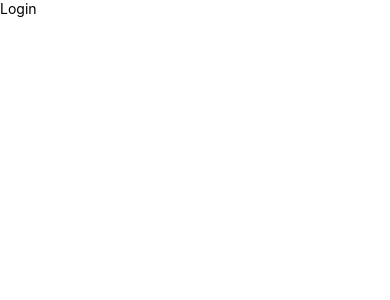
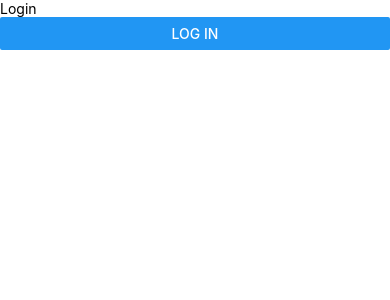
Before and after one commit to ndockens/react-native-testing-demo, a React Native app: screen / in a window 390 px wide. Shown: the top 300 px of the page. Built offline with nearby package versions, Linux system fonts and the light colour scheme.

Commit message:
Add basic login function

```diff
--- a/App.js
+++ b/App.js
@@ -1,16 +1,37 @@
-import React from 'react';
+import React, { useState } from 'react';
 import {
+  Button,
   SafeAreaView,
   Text,
   View,
 } from 'react-native';
 
+const LoginScreen = (props) => {
+  return (
+    <View testID='login_screen'>
+      <Text>Login</Text>
+      <Button testID='login_button' title='Log In' onPress={() => props.onLogIn({ username: 'joe' })} />
+    </View>
+  );
+};
+
+const ProfileScreen = (props) => {
+  return (
+    <View testID='profile_screen'>
+      <Text>Profile</Text>
+    </View>
+  );
+};
+
 const App = () => {
+  const [currentUser, setCurrentUser] = useState(null);
+  const userIsLoggedIn = () => currentUser !== undefined && currentUser !== null;
+
   return (
     <SafeAreaView>
-      <View testID='login'>
-        <Text>Login</Text>
-      </View>
+      {userIsLoggedIn()
+        ? <ProfileScreen user={currentUser} />
+        : <LoginScreen onLogIn={setCurrentUser} />}
     </SafeAreaView>
   );
 };
```
Also changed, not shown: 1 other file (tests, documents, lock files or other folders).
